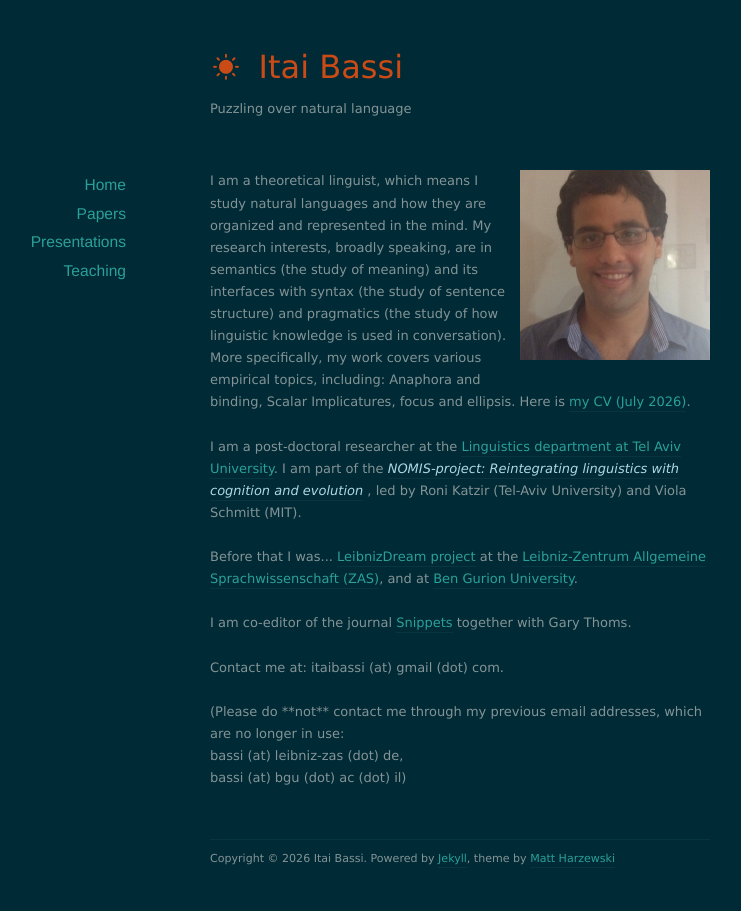
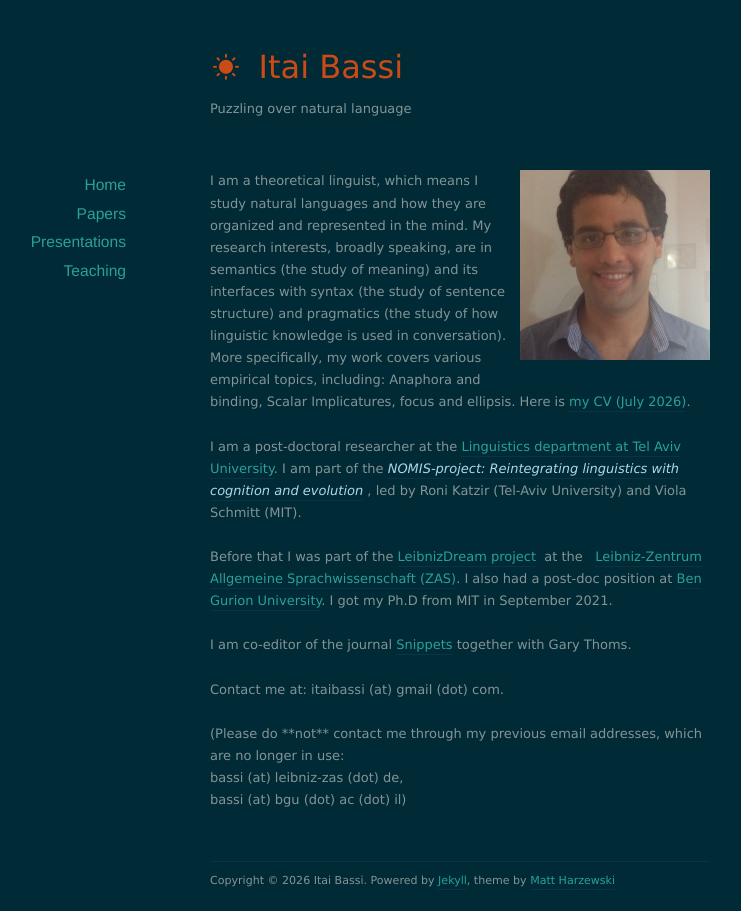
Before and after one commit to itaibassi/itaibassi.github.io, a Jekyll site: the page built from index.html, in a window 1280 px wide. Shown: the whole page, without its empty margins (180-921 px from the left). Built offline with Jekyll 4.4.1, drawn with Linux system fonts in a browser that asks for light colours; nearby versions of some CDN libraries; the list of posts is cut into pages by our own code.

Commit message:
Update index.html

```diff
--- a/index.html
+++ b/index.html
@@ -19,8 +19,8 @@
 
 <br><br>
 
-Before that I was... <a href="https://leibnizdream.eu">LeibnizDream project</a>
- at the   <a href="https://www.leibniz-zas.de/en/about-us/institute">Leibniz-Zentrum Allgemeine Sprachwissenschaft (ZAS)</a>, and at <a href="https://in.bgu.ac.il/en/humsos/flit/Pages/default.aspx">Ben Gurion University</a>.
+Before that I was part of the <a href="https://leibnizdream.eu">LeibnizDream project</a>
+ at the   <a href="https://www.leibniz-zas.de/en/about-us/institute">Leibniz-Zentrum Allgemeine Sprachwissenschaft (ZAS)</a>. I also had a post-doc position at <a href="https://in.bgu.ac.il/en/humsos/flit/Pages/default.aspx">Ben Gurion University</a>. I got my Ph.D from MIT in September 2021.
 
  <br><br>
 
```
